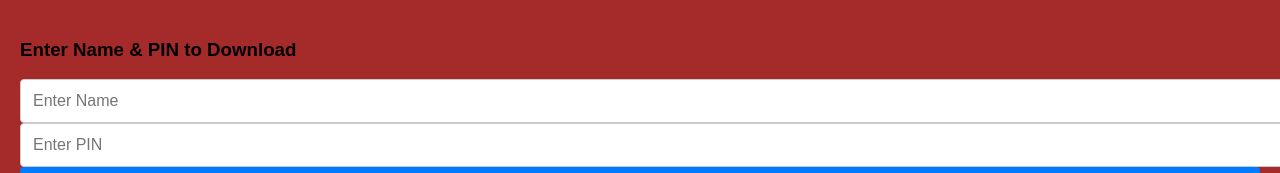
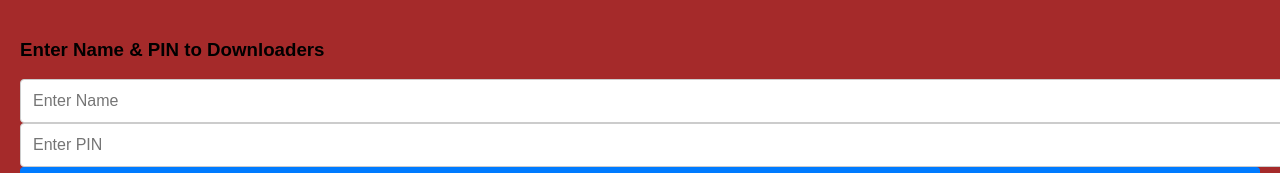
Before and after one commit to PeaseErnest12287/regform, a React (Create React App) app: page / in a window 1280 px wide. Both pictures are taken after a click on the button "Download". Shown: the top 173 px of the page. Built offline with nearby package versions, Linux system fonts and the light colour scheme.

Commit message:
hope this is the last one

```diff
--- a/src/components/Download.js
+++ b/src/components/Download.js
@@ -23,7 +23,7 @@ const Download = () => {
     <div className="download-container">
       {!authenticated ? (
         <div className="auth-box">
-          <h3>Enter Name & PIN to Download</h3>
+          <h3>Enter Name & PIN to Downloaders</h3>
           <input
             type="text"
             placeholder="Enter Name"
```
